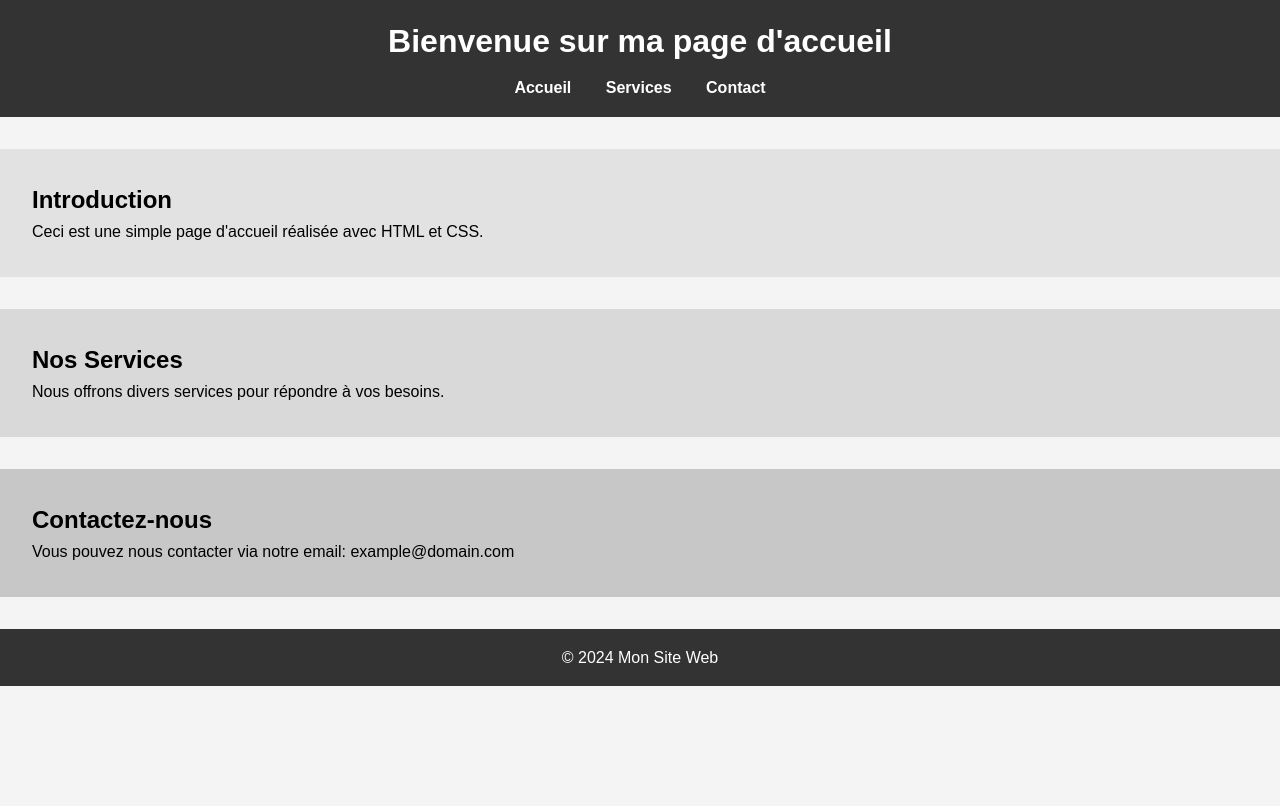
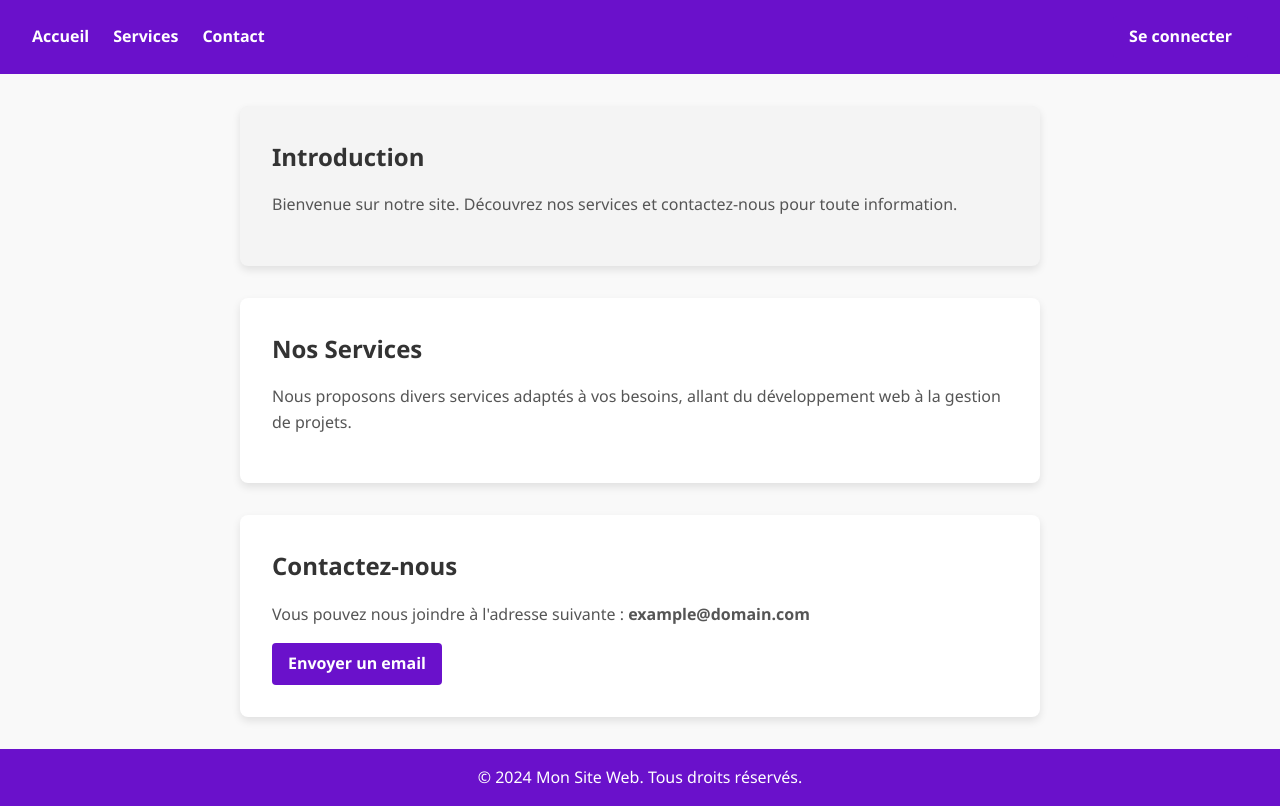
Before and after one commit to kahinahocine/OtpSys, a Django app: page /home/ in a window 1280 px wide. Before the commit the page ends 686 px from the top, so only its background shows below. Run offline with Django 4.2, Linux system fonts and the light colour scheme.

Commit message:
Ajout de nouvelles migrations et modifications des fichiers templates

```diff
--- a/OtpSystem/OtpApp/admin.py
+++ b/OtpSystem/OtpApp/admin.py
@@ -8,11 +8,6 @@ class CustomUserAdmin(UserAdmin):
     list_display = ('username', 'email', 'is_active', 'last_ip', 'last_seen')
 
     # Ajout des champs dans la vue détaillée de l'utilisateur
-    fieldsets = UserAdmin.fieldsets + (
-        ('Additional Info', {
-            'fields': ('last_ip', 'last_seen'),
-        }),
-    )
 
 
     add_fieldsets = (
--- a/OtpSystem/OtpApp/templates/base.html
+++ b/OtpSystem/OtpApp/templates/base.html
@@ -10,13 +10,7 @@
 
 
 
-      {% for message in messages %}
 
-      <div class="alert alert-{{message.tags}}" role="alert" style="margin-top: 30px">
-        <h5>{{message}}</h5>
-      </div>
-
-      {% endfor %}
 
 
 
--- a/OtpSystem/OtpApp/templates/home.html
+++ b/OtpSystem/OtpApp/templates/home.html
@@ -12,30 +12,32 @@
         }
 
         body {
-            font-family: Arial, sans-serif;
-            background-color: #f4f4f4;
+            font-family: 'Segoe UI', Tahoma, Geneva, Verdana, sans-serif;
+            background-color: #f9f9f9;
             line-height: 1.6;
         }
 
         header {
-            background-color: #333;
+            background-color: #6a11cb;
             color: #fff;
-            padding: 1rem 0;
-            text-align: center;
+            padding: 1rem 2rem;
+            display: flex;
+            justify-content: space-between;
+            align-items: center;
         }
 
         header h1 {
-            margin-bottom: 0.5rem;
+            font-size: 1.8rem;
         }
 
         nav ul {
             list-style-type: none;
-            padding: 0;
+            display: flex;
+            gap: 1.5rem;
         }
 
         nav ul li {
-            display: inline;
-            margin: 0 15px;
+            margin: 0;
         }
 
         nav ul li a {
@@ -48,64 +50,96 @@
             text-decoration: underline;
         }
 
+        .welcome-message {
+            font-size: 1rem;
+            font-style: italic;
+            margin-left: auto;
+            color: #fff;
+        }
+
         section {
             padding: 2rem;
-            margin: 2rem 0;
+            margin: 2rem auto;
+            max-width: 800px;
+            background: #fff;
+            border-radius: 8px;
+            box-shadow: 0 4px 8px rgba(0, 0, 0, 0.1);
         }
 
         section#accueil {
-            background-color: #e2e2e2;
+            background-color: #f4f4f4;
         }
 
-        section#services {
-            background-color: #d9d9d9;
+        section h2 {
+            margin-bottom: 1rem;
+            color: #333;
         }
 
-        section#contact {
-            background-color: #c7c7c7;
+        section p {
+            margin-bottom: 1rem;
+            color: #555;
         }
 
         footer {
             text-align: center;
-            background-color: #333;
+            background-color: #6a11cb;
             color: #fff;
             padding: 1rem 0;
             margin-top: 2rem;
+        }
+
+        .button {
+            display: inline-block;
+            background-color: #6a11cb;
+            color: #fff;
+            padding: 0.5rem 1rem;
+            text-decoration: none;
+            border-radius: 4px;
+            font-weight: bold;
+        }
+
+        .button:hover {
+            background-color: #6a11cb;
         }
     </style>
 </head>
 <body>
     <header>
-        <h1>Bienvenue sur ma page d'accueil</h1>
         <nav>
             <ul>
                 <li><a href="#accueil">Accueil</a></li>
                 <li><a href="#services">Services</a></li>
                 <li><a href="#contact">Contact</a></li>
-                {% if user.is_authenticated %}
-                <li><a href="{% url 'logout' %}">Logout</a></li>
-                {% endif %}
             </ul>
         </nav>
+        {% if user.is_authenticated %}
+        <div class="welcome-message">
+            Bonjour, {{ user.username }} !
+            <a class="button" href="{% url 'logout' %}">Se déconnecter</a>
+        </div>
+        {% else %}
+        <a class="button" href="{% url 'signin' %}">Se connecter</a>
+        {% endif %}
     </header>
 
     <section id="accueil">
         <h2>Introduction</h2>
-        <p>Ceci est une simple page d'accueil réalisée avec HTML et CSS.</p>
+        <p>Bienvenue sur notre site. Découvrez nos services et contactez-nous pour toute information.</p>
     </section>
 
     <section id="services">
         <h2>Nos Services</h2>
-        <p>Nous offrons divers services pour répondre à vos besoins.</p>
+        <p>Nous proposons divers services adaptés à vos besoins, allant du développement web à la gestion de projets.</p>
     </section>
 
     <section id="contact">
         <h2>Contactez-nous</h2>
-        <p>Vous pouvez nous contacter via notre email: example@domain.com</p>
+        <p>Vous pouvez nous joindre à l'adresse suivante : <strong>example@domain.com</strong></p>
+        <a class="button" href="mailto:example@domain.com">Envoyer un email</a>
     </section>
 
     <footer>
-        <p>&copy; 2024 Mon Site Web</p>
+        <p>&copy; 2024 Mon Site Web. Tous droits réservés.</p>
     </footer>
 </body>
 </html>
--- a/OtpSystem/OtpApp/templates/login.html
+++ b/OtpSystem/OtpApp/templates/login.html
@@ -108,4 +108,4 @@
         <p><a href="{% url 'reset_pass' %}">Forgot your password?</a></p>
     </form>
 </div>
-{% endblock content %}
+{% endblock %}
--- a/OtpSystem/OtpApp/urls.py
+++ b/OtpSystem/OtpApp/urls.py
@@ -8,7 +8,7 @@ urlpatterns = [
     path("verify-email/<slug:username>", views.verify_email, name="verify-email"),
     path("resend-otp", views.resend_otp, name="resend-otp"),
     path("login", views.signin, name="signin"),
-     path("reset_pass", views.check_email_exists, name="reset_pass"),
+    path("reset_pass", views.check_email_exists, name="reset_pass"),
     path("otp_resetpass", views.otp_resetpass, name="otp_resetpass"),
     path("reset-password/<str:username>", views.reset_password, name="reset_password"),
     path("logout/", views.logout_view, name="logout"),
--- a/OtpSystem/OtpApp/views.py
+++ b/OtpSystem/OtpApp/views.py
@@ -22,7 +22,9 @@ def index(request):
     return render(request, "index.html")
 
 def home(request):
-    return render(request, "home.html")
+    context = {"user": request.user}  # Ajouter l'utilisateur connecté au contexte
+    return render(request, "home.html", context)
+
 
 
 
@@ -53,8 +55,6 @@ def signup(request):
             receiver = [user.email]
 
             send_mail(subject, message, sender, receiver, fail_silently=False)
-
-            messages.success(request, "Account created successfully! An OTP has been sent to your email.")
             return redirect("verify-email", username=user.username)
 
     context = {"form": form}
@@ -148,9 +148,9 @@ def resend_otp(request):
     return render(request, "resend_otp.html", context)
 
 
+from django.utils.timezone import now
+from datetime import timedelta
 
-
-@ratelimit(key='ip', rate='5/m', block=True)
 def signin(request):
     if request.method == 'POST':
         email = request.POST.get('email')
@@ -177,8 +177,9 @@ def signin(request):
                 return redirect("register")
 
             # Vérifier si l'utilisateur est verrouillé temporairement
-            if user.last_login_attempt and timezone.now() < user.last_login_attempt + timedelta(minutes=10):
-                messages.error(request, "Your account is temporarily locked. Please try again in 10 minutes.")
+            lock_duration = timedelta(minutes=10)
+            if user.last_login_attempt and now() < user.last_login_attempt + lock_duration:
+                messages.error(request, "Your account is temporarily locked. Please try again later.")
                 return render(request, "login.html")
 
             # Authentification
@@ -192,9 +193,10 @@ def signin(request):
                 return redirect("home")
             else:
                 user.failed_attempts += 1
-                user.last_login_attempt = timezone.now()
+                user.last_login_attempt = now()
                 user.save()
 
+                # Bloquer le compte si le nombre maximal de tentatives est atteint
                 if user.failed_attempts >= settings.MAX_LOGIN_ATTEMPTS:
                     user.is_active = False
                     user.save()
@@ -213,15 +215,17 @@ def check_email_exists(request):
     if request.method == "POST":
         email = request.POST.get("email")  # Capture the email from the request
         if email:
-            # Toujours générer une réponse générique, même si l'email n'existe pas
             user_exists = CustomUser.objects.filter(email=email).exists()
             if user_exists:
-                # Générer l'OTP seulement si l'utilisateur existe
+                # Generate OTP and associate it with the user
                 user = CustomUser.objects.get(email=email)
                 otp = OtpToken.objects.create(
                     user=user,
                     otp_expires_at=timezone.now() + timezone.timedelta(minutes=5)
                 )
+
+                # Store user ID in the session
+                request.session["user_id"] = user.id
 
                 # Email variables
                 subject = "Email Verification - OTP"
@@ -233,7 +237,7 @@ def check_email_exists(request):
                 sender = os.getenv("EMAIL_HOST_USER")
                 receiver = [user.email]
 
-                # Envoyer le mail uniquement si l'utilisateur existe
+                # Send the OTP to the user's email
                 send_mail(
                     subject,
                     message,
@@ -242,13 +246,14 @@ def check_email_exists(request):
                     fail_silently=False,
                 )
 
-            # Message générique, même si l'utilisateur n'existe pas
-            messages.success(request, "If an account with this email exists, an OTP has been sent.")
-            return redirect("otp_resetpass")  # Toujours rediriger ici pour empêcher la détection
+                messages.success(request, "An OTP has been sent to your email for password reset.")
+                return redirect("otp_resetpass")  # Redirect to the OTP reset page
+            else:
+                # Show error message if user does not exist
+                messages.warning(request, "This email does not exist in the database.")
+                return redirect("reset_pass")  # Redirect to the reset page again
 
     return render(request, "reset_pass.html")
-
-
 
 
 
@@ -264,7 +269,7 @@ def otp_resetpass(request):
             # Récupérer l'utilisateur correspondant à l'ID
             user = CustomUser.objects.get(id=user_id)
         except CustomUser.DoesNotExist:
-            messages.error(request, "Utilisateur introuvable. Veuillez recommencer.")
+            messages.error(request, "invalid user.")
             return redirect("reset_pass")
 
         # Récupérer le dernier OTP pour cet utilisateur
@@ -277,7 +282,7 @@ def otp_resetpass(request):
         # Vérifier le nombre de tentatives
         attempts_left = settings.MAX_OTP_TRY - user_otp.otp_attempts  # Calculer les tentatives restantes
         if attempts_left <= 0:
-            messages.error(request, "Nombre maximum de tentatives atteint. Veuillez demander un nouveau code OTP.")
+            messages.error(request, "Maximum OTP attempts reached. Please request a new OTP.")
             user_otp.delete()  # Supprimer l'OTP après dépassement des tentatives
             return redirect("reset_pass")
 
@@ -288,17 +293,17 @@ def otp_resetpass(request):
             if entered_otp == user_otp.otp_code:
                 if user_otp.otp_expires_at and user_otp.otp_expires_at > timezone.now():
                     user_otp.delete()  # Supprimer l'OTP après une vérification réussie
-                    messages.success(request, "OTP vérifié avec succès ! Réinitialisez votre mot de passe.")
+                    messages.success(request, "Reset your password !")
                     return redirect("reset_password", username=user.username)
                 else:
-                    messages.warning(request, "Le code OTP a expiré. Veuillez en demander un nouveau.")
+                    messages.warning(request, "The otp code has expired.")
                     return redirect("resend-otp")
             else:
                 user_otp.otp_attempts += 1
                 user_otp.save()
                 attempts_left -= 1  # Mettre à jour les tentatives restantes après l'échec
                 if attempts_left > 0:
-                    messages.error(request, f"Code OTP invalide. Il vous reste {attempts_left} tentative(s).")
+                    messages.error(request, f"Invalid Otp.")
                 else:
                     messages.error(request, "Nombre maximum de tentatives atteint. Veuillez demander un nouveau code OTP.")
                     user_otp.delete()
```
Also changed, not shown: OtpSystem/OtpApp/migrations/0024_alter_otptoken_otp_code.py (added), OtpSystem/OtpApp/migrations/0025_alter_otptoken_otp_code.py (added), OtpSystem/OtpApp/migrations/0026_alter_otptoken_otp_code.py (added), OtpSystem/OtpApp/migrations/0027_alter_otptoken_otp_code.py (added), OtpSystem/db.sqlite3.
